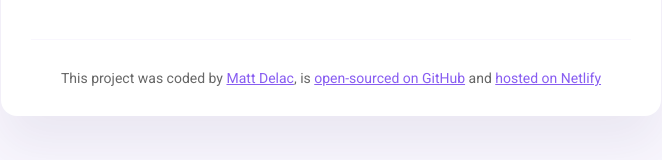
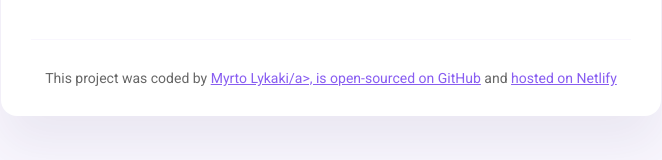
Before and after one commit to myrtolyk/meteoapp, a plain HTML site: page index.html in a window 1280 px wide. Shown: the part 285-445 px from the top of the page, without its empty margins (309-971 px from the left). Drawn offline with nearby package versions, Linux system fonts and the light colour scheme; no server answers.

Commit message:
updated links

```diff
--- a/index.html
+++ b/index.html
@@ -50,7 +50,7 @@
 
       <footer>
         This project was coded by
-        <a href="https://github.com/matthieua/" target="_blank"> Matt Delac</a>,
+        <a href="https://github.com/myrtolyk/" target="_blank">Myrto Lykaki/a>,
         is
         <a href="https://github.com/matthieua/meteo" target="_blank"
           >open-sourced on GitHub</a
```
